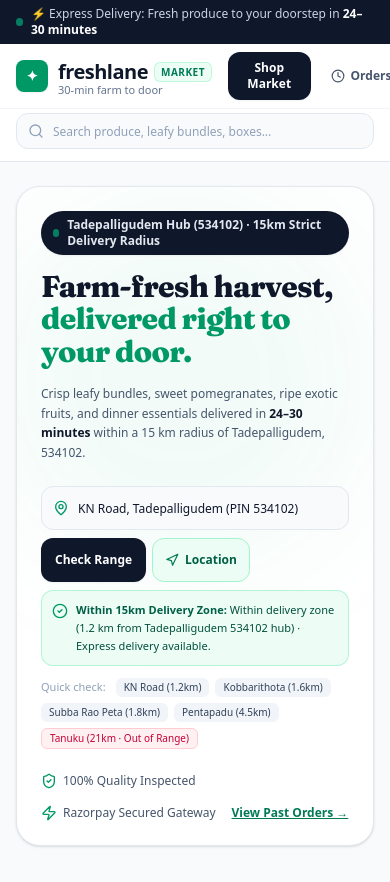
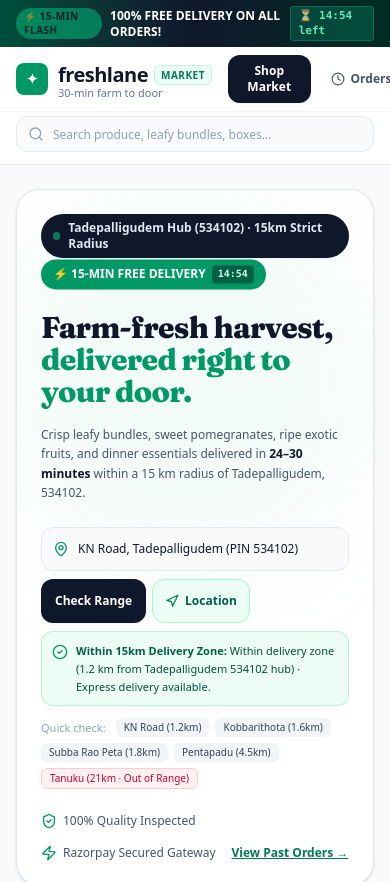
Before and after one commit to nanipallimaheshkumar-art/Freshlance, a React (Vite) app: page / in a window 390 px wide. Shown: the top 882 px of the page. Built offline with nearby package versions, Linux system fonts and the light colour scheme.

Commit message:
feat: implement dynamic free delivery promotion
Introduce a 15-minute free delivery promotional timer utility and integrate it across the storefront, cart, and header components to enhance conversion during active windows.

```diff
--- a/src/components/CartDrawer.tsx
+++ b/src/components/CartDrawer.tsx
@@ -1,6 +1,7 @@
 import React from 'react';
-import { X, Plus, Minus, Trash2, ArrowRight, Sparkles, Clock, ShieldCheck } from 'lucide-react';
+import { X, Plus, Minus, Trash2, ArrowRight, Sparkles, Clock, ShieldCheck, Zap } from 'lucide-react';
 import { CartItem } from '../types';
+import { useFreeDeliveryPromotion } from '../utils/freeDeliveryPromo';
 
 interface CartDrawerProps {
   isOpen: boolean;
@@ -19,10 +20,12 @@
   onRemoveItem,
   onCheckout,
 }) => {
+  const { isFreeDeliveryActive, formattedTime, calculateDeliveryFee } = useFreeDeliveryPromotion();
+
   if (!isOpen) return null;
 
   const subtotal = items.reduce((sum, item) => sum + item.price * item.qty, 0);
-  const deliveryFee = subtotal >= 299 || subtotal === 0 ? 0 : 35;
+  const deliveryFee = calculateDeliveryFee(subtotal);
   const grandTotal = subtotal + deliveryFee;
   const itemCount = items.reduce((sum, item) => sum + item.qty, 0);
 
@@ -136,18 +139,55 @@
           {/* Footer with Subtotal & Checkout */}
           {items.length > 0 && (
             <div className="p-4 border-t border-slate-200 bg-white space-y-3">
+              {/* 15-Min Free Delivery Flash Banner */}
+              {isFreeDeliveryActive && (
+                <div className="p-2.5 bg-emerald-50 border border-emerald-200 rounded-xl flex items-center justify-between text-xs animate-fadeIn">
+                  <div className="flex items-center gap-2">
+                    <span className="w-5 h-5 rounded-full bg-emerald-600 text-white flex items-center justify-center text-[10px] font-bold shrink-0">
+                      ⚡
+                    </span>
+                    <div>
+                      <div className="font-bold text-emerald-950 text-[11px] flex items-center gap-1">
+                        <span>Free Delivery Flash Offer</span>
+                        <span className="bg-emerald-200/80 text-emerald-800 text-[9px] px-1.5 py-0.2 rounded font-mono font-bold">
+                          {formattedTime}
+                        </span>
+                      </div>
+                      <p className="text-[10px] text-emerald-700">₹0 delivery charge on all orders</p>
+                    </div>
+                  </div>
+                  <span className="text-[10px] font-black text-emerald-800 bg-emerald-100 px-2 py-0.5 rounded-full border border-emerald-300">
+                    SAVE ₹35
+                  </span>
+                </div>
+              )}
+
               <div className="space-y-1.5 text-xs">
                 <div className="flex justify-between text-slate-500">
                   <span>Subtotal</span>
                   <span className="font-bold text-slate-900">₹{subtotal}</span>
                 </div>
-                <div className="flex justify-between text-slate-500">
-                  <span>Delivery (FreshLane Fleet)</span>
+                <div className="flex justify-between text-slate-500 items-center">
+                  <span className="flex items-center gap-1">
+                    <span>Delivery (FreshLane Fleet)</span>
+                    {isFreeDeliveryActive && (
+                      <span className="text-[9px] bg-emerald-100 text-emerald-800 font-bold px-1.5 py-0.2 rounded">
+                        15-MIN FLASH
+                      </span>
+                    )}
+                  </span>
                   <span className={deliveryFee === 0 ? 'text-emerald-600 font-bold' : 'text-slate-900'}>
-                    {deliveryFee === 0 ? 'FREE' : `₹${deliveryFee}`}
+                    {deliveryFee === 0 ? (
+                      <span className="flex items-center gap-1">
+                        <span className="line-through text-slate-400 font-normal text-[11px]">₹35</span>
+                        <span className="text-emerald-600 font-black">FREE</span>
+                      </span>
+                    ) : (
+                      `₹${deliveryFee}`
+                    )}
                   </span>
                 </div>
-                {deliveryFee > 0 && (
+                {!isFreeDeliveryActive && deliveryFee > 0 && (
                   <p className="text-[10px] text-emerald-600 italic">
                     Add ₹{299 - subtotal} more for Free Delivery
                   </p>
--- a/src/components/CheckoutModal.tsx
+++ b/src/components/CheckoutModal.tsx
@@ -20,6 +20,7 @@
 import { CartItem, UserAccount } from '../types';
 import { saveUserOrder } from '../utils/orderStore';
 import { checkDeliveryEligibility, DeliveryEligibilityResult, TADEPALLIGUDEM_ZONE_AREAS } from '../utils/deliveryZone';
+import { useFreeDeliveryPromotion } from '../utils/freeDeliveryPromo';
 
 interface CheckoutModalProps {
   isOpen: boolean;
@@ -183,8 +184,10 @@
     );
   };
 
+  const { isFreeDeliveryActive, formattedTime, calculateDeliveryFee } = useFreeDeliveryPromotion();
+
   const subtotal = items.reduce((sum, item) => sum + item.price * item.qty, 0);
-  const deliveryFee = subtotal >= 299 || subtotal === 0 ? 0 : 35;
+  const deliveryFee = calculateDeliveryFee(subtotal);
   const grandTotal = subtotal + deliveryFee;
 
   const handleSaveCustomKey = (key: string, cfUrl?: string) => {
@@ -743,7 +746,13 @@
               <div className="bg-slate-50 border border-slate-200 rounded-xl p-3.5 text-xs space-y-1.5">
                 <div className="font-semibold text-slate-900 mb-1 flex items-center justify-between">
                   <span>Items Summary ({items.length})</span>
-                  <span className="text-[11px] text-emerald-600 font-bold">Free 30-min Delivery</span>
+                  {isFreeDeliveryActive ? (
+                    <span className="text-[10px] bg-emerald-100 text-emerald-800 font-bold px-2 py-0.5 rounded-full flex items-center gap-1">
+                      <span>⚡ Free Delivery Active ({formattedTime})</span>
+                    </span>
+                  ) : (
+                    <span className="text-[11px] text-emerald-600 font-bold">30-Min Fast Delivery</span>
+                  )}
                 </div>
                 {items.slice(0, 3).map((item) => (
                   <div key={item.id} className="flex justify-between text-slate-600">
@@ -756,6 +765,34 @@
                 {items.length > 3 && (
                   <p className="text-[11px] text-slate-500 italic">+ {items.length - 3} more fresh items</p>
                 )}
+
+                <div className="pt-2 border-t border-slate-200 space-y-1">
+                  <div className="flex justify-between text-slate-500">
+                    <span>Subtotal</span>
+                    <span className="font-semibold text-slate-800">₹{subtotal}</span>
+                  </div>
+                  <div className="flex justify-between items-center text-slate-500">
+                    <span className="flex items-center gap-1">
+                      <span>Delivery Fee</span>
+                      {isFreeDeliveryActive && (
+                        <span className="text-[9px] bg-emerald-100 text-emerald-800 font-bold px-1.5 py-0.2 rounded">
+                          FLASH OFFER
+                        </span>
+                      )}
+                    </span>
+                    <span className={deliveryFee === 0 ? 'text-emerald-600 font-bold' : 'text-slate-900'}>
+                      {deliveryFee === 0 ? (
+                        <span className="flex items-center gap-1">
+                          <span className="line-through text-slate-400 font-normal text-[11px]">₹35</span>
+                          <span className="text-emerald-600 font-black">FREE (₹0)</span>
+                        </span>
+                      ) : (
+                        `₹${deliveryFee}`
+                      )}
+                    </span>
+                  </div>
+                </div>
+
                 <div className="pt-2 border-t border-slate-200 flex justify-between font-extrabold text-slate-900 text-sm">
                   <span>Grand Total</span>
                   <span className="text-emerald-600">₹{grandTotal}</span>
--- a/src/components/Header.tsx
+++ b/src/components/Header.tsx
@@ -1,6 +1,7 @@
 import React from 'react';
-import { ShoppingBag, User, LogOut, Store, Search, Clock, Package, CheckCircle2, Bike, Navigation, Lock, ShieldCheck } from 'lucide-react';
+import { ShoppingBag, User, LogOut, Store, Search, Clock, Package, CheckCircle2, Bike, Navigation, Lock, ShieldCheck, Zap } from 'lucide-react';
 import { UserAccount } from '../types';
+import { useFreeDeliveryPromotion } from '../utils/freeDeliveryPromo';
 
 interface HeaderProps {
   currentTab: 'shop' | 'orders' | 'tracking' | 'login' | 'register';
@@ -25,19 +26,36 @@
   setSearchQuery,
   onOpenOperationsPortal,
 }) => {
+  const { isFreeDeliveryActive, formattedTime } = useFreeDeliveryPromotion();
+
   return (
     <header className="sticky top-0 z-40 bg-white/95 backdrop-blur-md border-b border-slate-200">
       {/* Top express banner */}
-      <div className="bg-slate-900 text-slate-300 text-xs font-medium py-1.5 px-4">
-        <div className="max-w-6xl mx-auto flex items-center justify-between">
+      <div className={`${isFreeDeliveryActive ? 'bg-gradient-to-r from-emerald-900 via-slate-900 to-emerald-950 text-emerald-100' : 'bg-slate-900 text-slate-300'} text-xs font-medium py-1.5 px-4 transition-colors`}>
+        <div className="max-w-6xl mx-auto flex items-center justify-between flex-wrap gap-2">
           <div className="flex items-center gap-2">
-            <span className="inline-block w-2 h-2 rounded-full bg-emerald-400 animate-pulse"></span>
-            <span>⚡ Express Delivery: Fresh produce to your doorstep in <strong className="text-white font-semibold">24–30 minutes</strong></span>
+            {isFreeDeliveryActive ? (
+              <>
+                <span className="inline-flex items-center gap-1 bg-emerald-500 text-slate-950 text-[10px] font-black px-2 py-0.5 rounded-full uppercase tracking-wider animate-pulse">
+                  ⚡ 15-MIN FLASH
+                </span>
+                <span className="text-white font-semibold">
+                  100% FREE DELIVERY ON ALL ORDERS!
+                </span>
+                <span className="bg-emerald-400/20 text-emerald-300 font-mono font-bold text-[11px] px-2 py-0.5 rounded border border-emerald-400/30">
+                  ⏳ {formattedTime} left
+                </span>
+              </>
+            ) : (
+              <>
+                <span className="inline-block w-2 h-2 rounded-full bg-emerald-400 animate-pulse"></span>
+                <span>⚡ Express Delivery: Fresh produce to your doorstep in <strong className="text-white font-semibold">24–30 minutes</strong></span>
+              </>
+            )}
           </div>
-          <div className="hidden sm:flex items-center gap-4 text-slate-400 text-[11px]">
-            <span>✓ Daily Market Rates</span>
-            <span>✓ Razorpay Protected</span>
-            <span className="text-emerald-400 font-medium">📍 Tadepalligudem Hub (534102 · 15km Radius Only)</span>
+          <div className="hidden sm:flex items-center gap-4 text-slate-300 text-[11px]">
+            <span className="text-emerald-400 font-medium">📍 Tadepalligudem (534102 · 15km Zone)</span>
+            <span>✓ Razorpay Live</span>
             {onOpenOperationsPortal && (
               user?.role === 'owner' ? (
                 <button
--- a/src/components/Storefront.tsx
+++ b/src/components/Storefront.tsx
@@ -26,6 +26,7 @@
   DeliveryEligibilityResult,
   TADEPALLIGUDEM_HUB,
 } from '../utils/deliveryZone';
+import { useFreeDeliveryPromotion } from '../utils/freeDeliveryPromo';
 
 interface StorefrontProps {
   onAddToCart: (item: { id: string; name: string; price: number; unit: string; image: string }, qty?: number) => void;
@@ -40,6 +41,7 @@
   onGoToOrderHistory,
   searchQuery,
 }) => {
+  const { isFreeDeliveryActive, formattedTime } = useFreeDeliveryPromotion();
   const [products, setProducts] = useState<ProduceItem[]>([]);
   const [activeCategory, setActiveCategory] = useState<string>('all');
   const [userLocation, setUserLocation] = useState('KN Road, Tadepalligudem (PIN 534102)');
@@ -123,9 +125,19 @@
 
           {/* Hero Content */}
           <div className="relative z-10 max-w-xl space-y-4">
-            <div className="inline-flex items-center gap-2 px-3 py-1.5 rounded-full bg-slate-900 text-slate-200 text-xs font-semibold shadow-xs">
-              <span className="w-2 h-2 rounded-full bg-emerald-400 animate-pulse"></span>
-              <span>Tadepalligudem Hub (534102) · 15km Strict Delivery Radius</span>
+            <div className="flex flex-wrap items-center gap-2">
+              <div className="inline-flex items-center gap-2 px-3 py-1.5 rounded-full bg-slate-900 text-slate-200 text-xs font-semibold shadow-xs">
+                <span className="w-2 h-2 rounded-full bg-emerald-400 animate-pulse"></span>
+                <span>Tadepalligudem Hub (534102) · 15km Strict Radius</span>
+              </div>
+              {isFreeDeliveryActive && (
+                <div className="inline-flex items-center gap-1.5 px-3 py-1.5 rounded-full bg-emerald-600 text-white text-xs font-bold shadow-xs animate-bounce">
+                  <span>⚡ 15-MIN FREE DELIVERY</span>
+                  <span className="bg-emerald-800 text-emerald-100 font-mono text-[10px] px-1.5 py-0.5 rounded">
+                    {formattedTime}
+                  </span>
+                </div>
+              )}
             </div>
 
             <h1 className="text-3xl sm:text-5xl font-extrabold text-slate-900 tracking-tight leading-[1.08]">
--- /dev/null
+++ b/src/utils/freeDeliveryPromo.ts
@@ -0,0 +1,83 @@
+import { useState, useEffect } from 'react';
+
+const STORAGE_KEY = 'freshlane_free_delivery_until';
+const DURATION_MINUTES = 15;
+
+/**
+ * Ensures a 15-minute free delivery window is active.
+ * If not set or already expired, sets it to 15 minutes from now.
+ */
+export function initializeFreeDeliveryTimer(): number {
+  if (typeof window === 'undefined') {
+    return Date.now() + DURATION_MINUTES * 60 * 1000;
+  }
+
+  const existing = localStorage.getItem(STORAGE_KEY);
+  const now = Date.now();
+
+  if (existing) {
+    const timestamp = parseInt(existing, 10);
+    if (!isNaN(timestamp) && timestamp > now) {
+      return timestamp;
+    }
+  }
+
+  // Set new 15-minute window starting now
+  const newExpiry = now + DURATION_MINUTES * 60 * 1000;
+  localStorage.setItem(STORAGE_KEY, newExpiry.toString());
+  return newExpiry;
+}
+
+export function isFreeDeliveryActive(): boolean {
+  if (typeof window === 'undefined') return true;
+  const expiry = initializeFreeDeliveryTimer();
+  return Date.now() < expiry;
+}
+
+export function getDeliveryFee(subtotal: number): number {
+  if (subtotal === 0) return 0;
+  if (isFreeDeliveryActive()) {
+    return 0; // 100% Free delivery during 15-min flash promotion!
+  }
+  return subtotal >= 299 ? 0 : 35;
+}
+
+export function getRemainingTime(): { isActive: boolean; seconds: number; formatted: string } {
+  if (typeof window === 'undefined') {
+    return { isActive: true, seconds: DURATION_MINUTES * 60, formatted: '15:00' };
+  }
+
+  const expiry = initializeFreeDeliveryTimer();
+  const diff = Math.max(0, Math.floor((expiry - Date.now()) / 1000));
+  const isActive = diff > 0;
+
+  const mins = Math.floor(diff / 60);
+  const secs = diff % 60;
+  const formatted = `${String(mins).padStart(2, '0')}:${String(secs).padStart(2, '0')}`;
+
+  return { isActive, seconds: diff, formatted };
+}
+
+/**
+ * React hook that gives real-time seconds countdown for the 15-minute free delivery offer
+ */
+export function useFreeDeliveryPromotion() {
+  const [status, setStatus] = useState(() => getRemainingTime());
+
+  useEffect(() => {
+    const interval = setInterval(() => {
+      setStatus(getRemainingTime());
+    }, 1000);
+    return () => clearInterval(interval);
+  }, []);
+
+  return {
+    isFreeDeliveryActive: status.isActive,
+    remainingSeconds: status.seconds,
+    formattedTime: status.formatted,
+    calculateDeliveryFee: (subtotal: number) => {
+      if (subtotal === 0) return 0;
+      return status.isActive ? 0 : subtotal >= 299 ? 0 : 35;
+    },
+  };
+}
```
